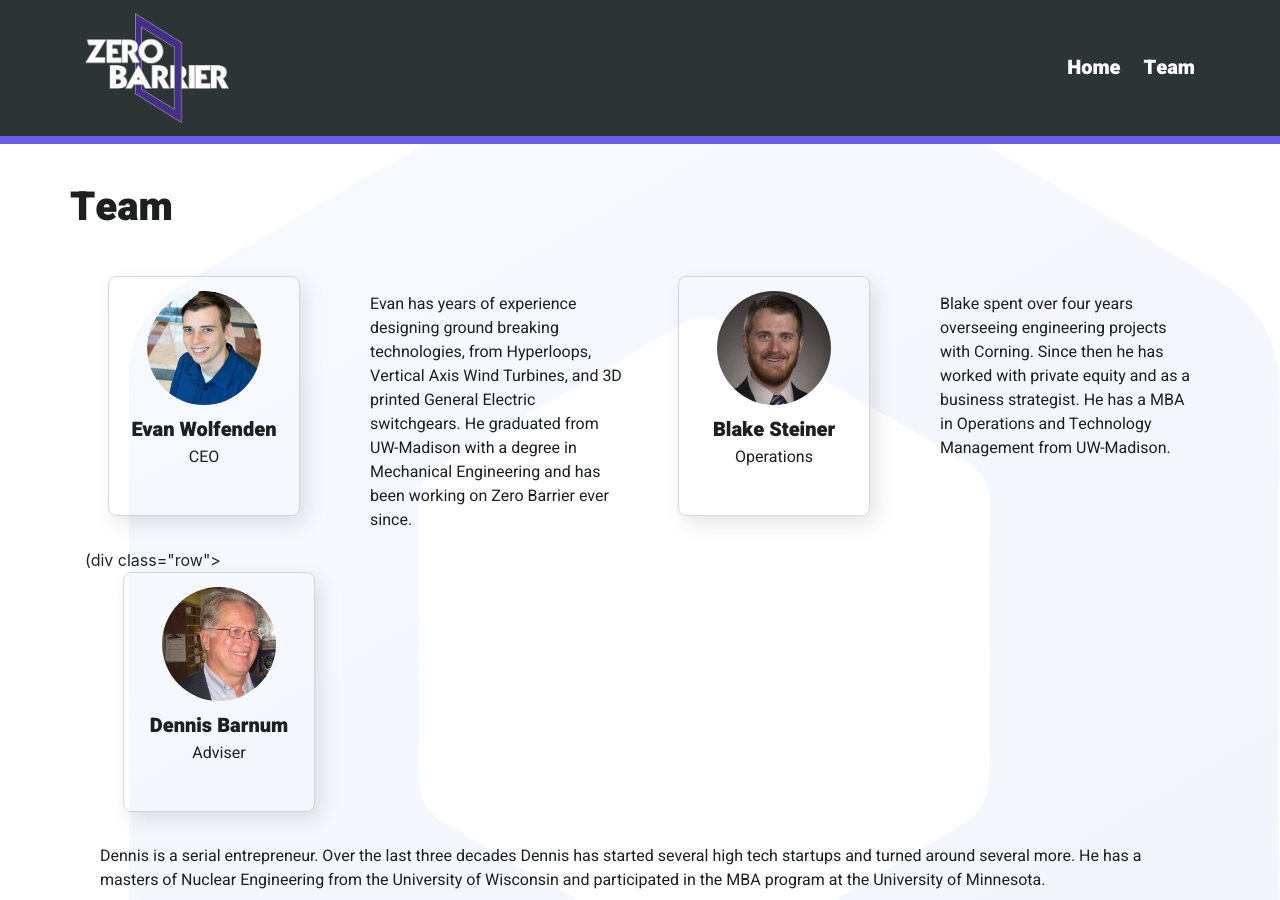
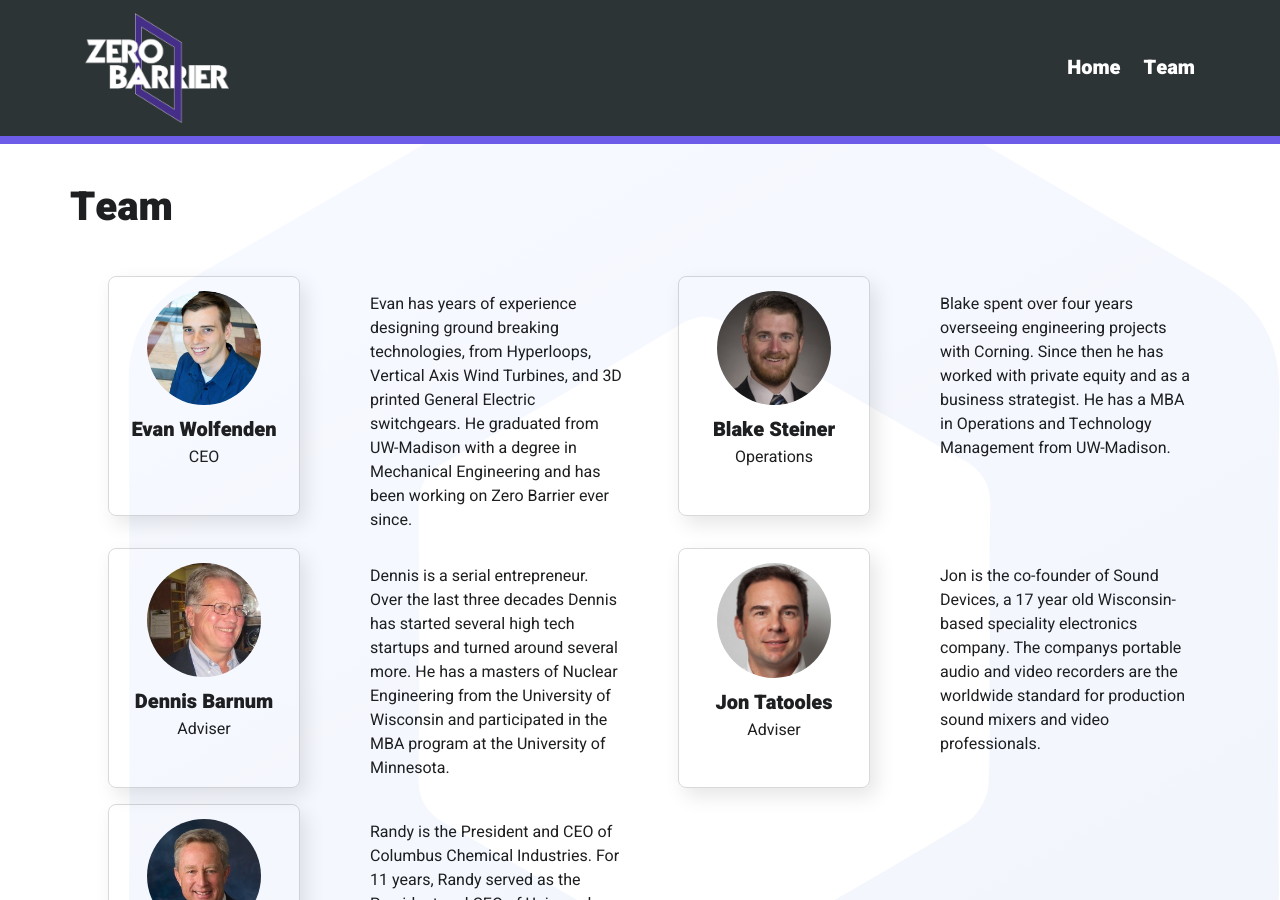
Before and after one commit to georgemblack/mind-to-matter, a Jekyll site: the page built from team.html, in a window 1280 px wide and 900 px high. Built offline with Jekyll 4.4.1, drawn with Linux system fonts in a browser that asks for light colours.

Commit message:
Update team.html

```diff
--- a/team.html
+++ b/team.html
@@ -44,7 +44,7 @@
 <div class="row">
 
 <div class="col-lg">
-(div class="row">
+<div class="row">
 <div class="col-sm">
 {% include Dennis.html %}
 </div>
```
